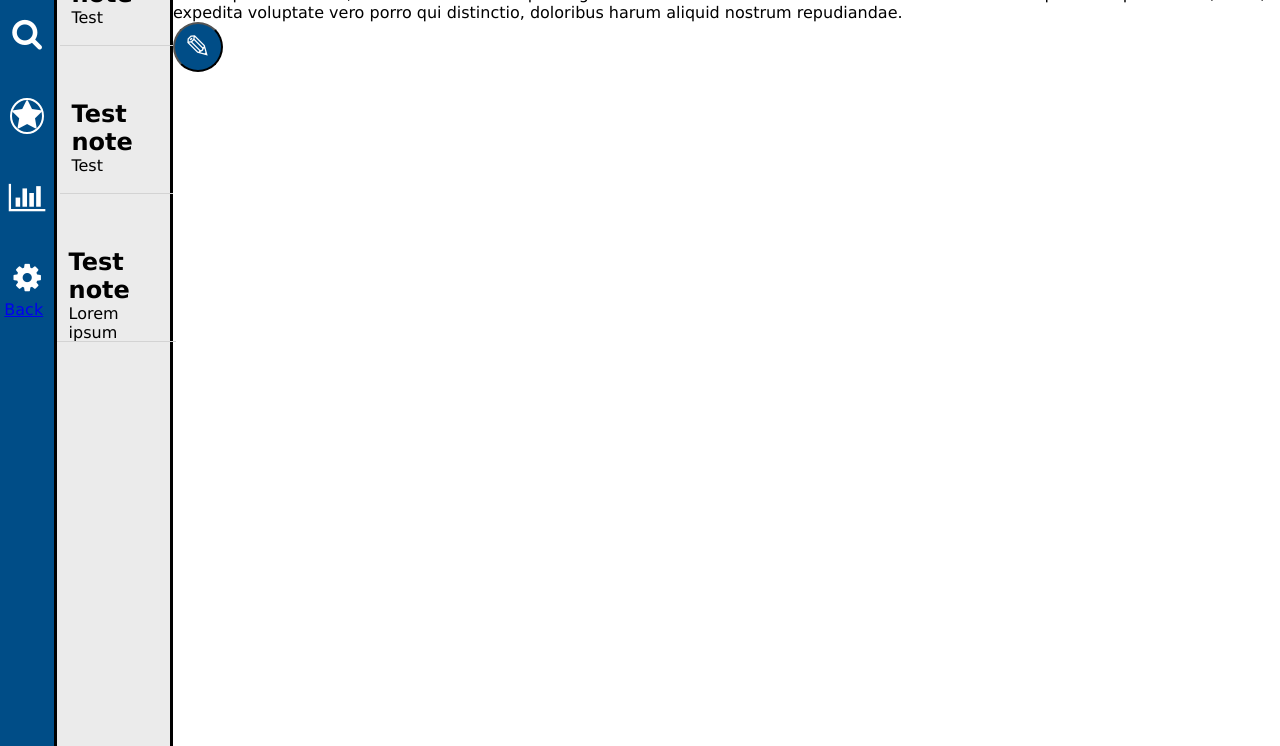
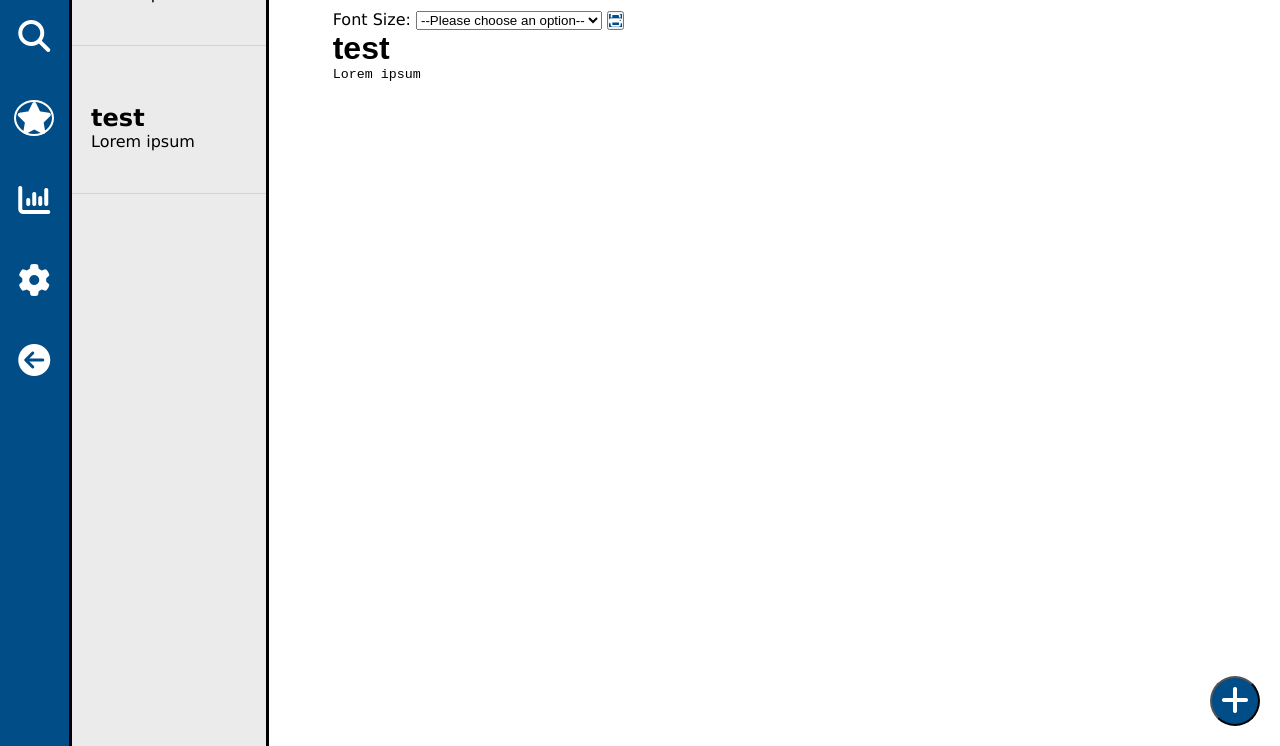
Before and after one commit to Vss86/Quire, a plain HTML site: page app.html in a window 1280 px wide. Shown: the part 54-800 px from the top of the page. Drawn offline with Linux system fonts and the light colour scheme.

Commit message:
Classroom: Workshop Added JS
Co-authored-by: Md Abdul Matin <matin889@users.noreply.github.com>
Co-authored-by: FernandoM87 <FernandoM87@users.noreply.github.com>

```diff
--- a/app.html
+++ b/app.html
@@ -7,48 +7,51 @@
     <link rel="stylesheet" href="css/style.css" />
     <link rel="stylesheet" href="https://cdnjs.cloudflare.com/ajax/libs/font-awesome/4.7.0/css/font-awesome.min.css"/>
     <link rel="stylesheet" href="https://maxcdn.bootstrapcdn.com/font-awesome/4.4.0/css/font-awesome.min.css">
+    <script src="https://kit.fontawesome.com/73f5418307.js" crossorigin="anonymous"></script>
+    <script src="/js/script.js"></script>
     <title>Document</title>
   </head>
-  <body>
+  <body onload="onloaded()">
     <nav class="sidemenu">
       <ul>
-        <li class="logo"><img src="/img/q.png" alt="" /></li>
+        <li class="logo"><a href="index.html"><img src="/img/q.png" alt="" /></a></li>
         <li><i class="fa fa-search fa-2x"></i></li>
         <li><i class="fa fa-star fa-2x"></i></li>
         <li><i class="fa fa-bar-chart fa-2x"></i></li>
         <li><i class="fa fa-gear fa-2x"></i></li>
+      <li><a href="/index.html"><i class="fa fa-circle-arrow-left fa-2x"></i></a></li>
       </ul>
-      <p class="side-href"><a href="/index.html">Back</a></p>
     </nav>
     <aside class="notebook-menu">
-      <ul>
-        <li class="notebook-item">
-          <h2>Test note</h2>
-          <p>Test</p>
-        </li>
-        <li class="notebook-item">
-          <h2>Test note</h2>
-          <p>Test</p>
-        </li>
-        <li class="notebook-item">
-          <h2>Test note</h2>
-          <p>
-            Lorem ipsum dolor, sit amet consectetur adipisicing elit. Voluptatum
-            itaque sed culpa quae facere officiis, quo rerum non dolore eius
-            quos! Totam id doloremque deserunt eum, sit quasi minus quae.
-          </p>
-        </li>
+      <ul id="notebook-list">
+
       </ul>
+
     </aside>
-    <main class="note-editor">
-      <h1>Test note</h1>
-      <p>
+    <main class="note-editor" id="note-editor">
+      <div>
+        <label for="pet-select">Font Size:</label>
+
+<select name="pets" id="pet-select">
+    <option value="">--Please choose an option--</option>
+    <option value="dog">Dog</option>
+    <option value="cat">Cat</option>
+    <option value="hamster">Hamster</option>
+    <option value="parrot">Parrot</option>
+    <option value="spider">Spider</option>
+    <option value="goldfish">Goldfish</option>
+</select>
+      <button class="printer"><i class="fa-solid fa-print"></i></button>
+      </div>
+      <input type="text" id="note-title" value="test" oninput="changeTitle(this)">
+      <textarea id="note-content" oninput="changeContent(this)">
         Lorem ipsum dolor sit, amet consectetur adipisicing elit. Nemo illo
         reiciendis est non mollitia dolorum consequatur neque. Autem, enim,
         expedita voluptate vero porro qui distinctio, doloribus harum aliquid
         nostrum repudiandae.
-      </p>
-      <button class="pencil"><p>&#9998;</p></button>
+      </textarea>
+
+    <button class="pencil" id="add-note" onclick="newNote()"><p><i class="fa-solid fa-plus"></i></p></button>
     </main>
   </body>
 </html>
--- a/css/style.css
+++ b/css/style.css
@@ -13,11 +13,14 @@ body {
   display: flex;
   flex-direction: row;
   height: 100vh;
+
+  overflow-x: hidden;
 }
 
 .sidemenu {
   background-color: #004d87;
   color: white;
+  min-width: 60px;
   width: 7%;
 }
 
@@ -42,13 +45,7 @@ i {
 
 }
 
-.fa-pencil{
-  background:#004d87;
-  color: white;
-
-}
-
-.fa:hover {
+.sidemenu .fa:hover {
   border: 2px solid white;
   border-radius: 50%;
   padding: 10px;
@@ -59,13 +56,17 @@ i {
 
 .welcome-content {
   padding: 2% 5%;
+  text-align: center;
+  width: 800px;
 }
 
 .notebook-menu {
   background-color: #ebebeb;
   width: 15%;
+  min-width: 200px;
   border-left-style: solid;
   border-right-style: solid;
+  overflow-y: scroll;
 }
 
 .notebook-item {
@@ -73,7 +74,16 @@ i {
   border-bottom: solid 1px lightgray;
   text-overflow: ellipsis;
   overflow: hidden;
+  width: 100%;
   height: 100px;
+}
+
+.note-editor {
+  padding: 5%;
+  width: 100%;
+
+  overflow-y: scroll;
+  overflow-x: hidden;
 }
 
 .sidemenu ul {
@@ -100,9 +110,7 @@ footer{
   margin-right: 50px;
 }
 
-.side-href a {
-  padding: 8%;
-}
+
 
 .side-href a:visited {
   color: white;
@@ -121,9 +129,44 @@ footer{
   align-content: flex-end;
   cursor: pointer;
   background-color: #004d87;
+
+  position: fixed;
+  right: 20px;
+  bottom: 20px;
 }
 
-.pencil:hover {
-  background-color: white;
-  color: black;
+#note-title {
+  border: none;
+  font-weight: 900;
+  font-size: 2em;
 }
+
+#note-title:focus {
+
+  border: none;
+}
+
+#note-content {
+  border: none;
+
+  resize: none;
+  width: 100%;
+  height: 100%;
+
+}
+
+.dropdown-menu > button {
+  font-size: xx-large;
+  color: white;
+  width: 50px;
+  height: 50px;
+  border-radius: 60px;
+  align-content: flex-end;
+  cursor: pointer;
+  background-color: #004d87;
+}
+
+.fa-solid{
+  background:#004d87;
+  color: white;
+}
--- /dev/null
+++ b/js/script.js
@@ -0,0 +1,65 @@
+let notebook_list = [
+    {
+        "title": "test",
+        "content": "Lorem ipsum",
+    },
+    {
+        "title": "test",
+        "content": "Lorem ipsum",
+    },
+];
+
+let selected = 0;
+
+function onloaded() {
+    console.log(JSON.parse(localStorage.getItem("notebook-list")));
+    if(JSON.parse(localStorage.getItem("notebook-list")) != null)
+        notebook_list = JSON.parse(localStorage.getItem("notebook-list"));
+
+        console.log(notebook_list);
+    loadNote();
+}
+
+function loadNote() {
+    document.getElementById("notebook-list").innerHTML = "";
+
+    for (let i = 0; i < notebook_list.length; i++) {
+        const notebook = notebook_list[i];
+        document.getElementById("notebook-list").innerHTML +=
+        `
+        <li class="notebook-item" onclick="openNote(${i})">
+            <h2>${notebook.title}</h2>
+            <p>${notebook.content}</p>
+        </li>
+        `;
+    }
+
+    localStorage.setItem("notebook-list", JSON.stringify(notebook_list));
+
+    document.getElementById("note-title").value = notebook_list[selected].title;
+    document.getElementById("note-content").value = notebook_list[selected].content;
+
+}
+
+function openNote(i) {
+    selected = i;
+    loadNote();
+
+}
+
+function newNote() {
+    notebook_list.push({"title": "New note", "content":"My new note"});
+    selected = notebook_list.length-1;
+    loadNote();
+}
+
+function changeTitle(event) {
+    notebook_list[selected].title = event.value;
+    loadNote();
+
+}
+
+function changeContent(event) {
+    notebook_list[selected].content= event.value;
+    loadNote();
+}
```
Also changed, not shown: index.html (+3 -2 lines).
